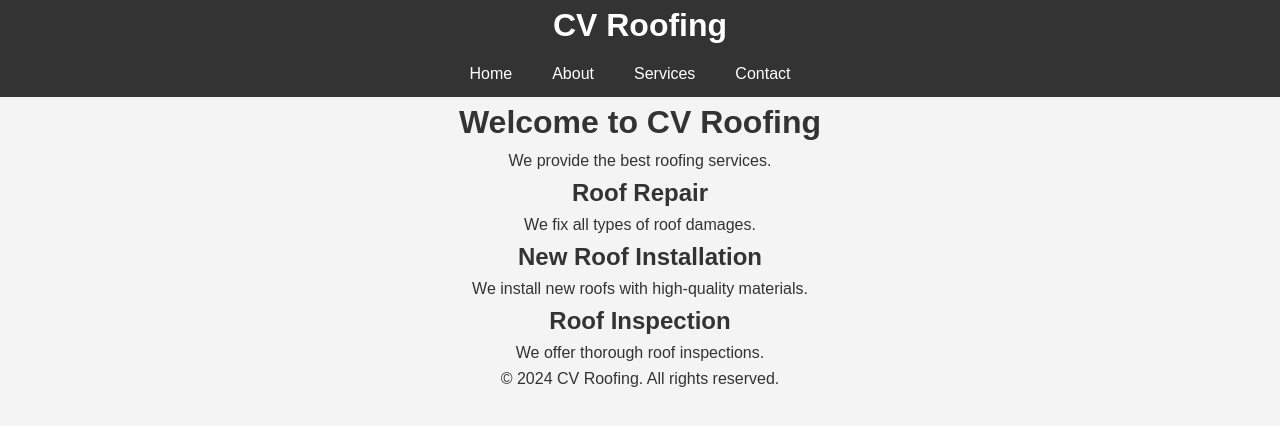
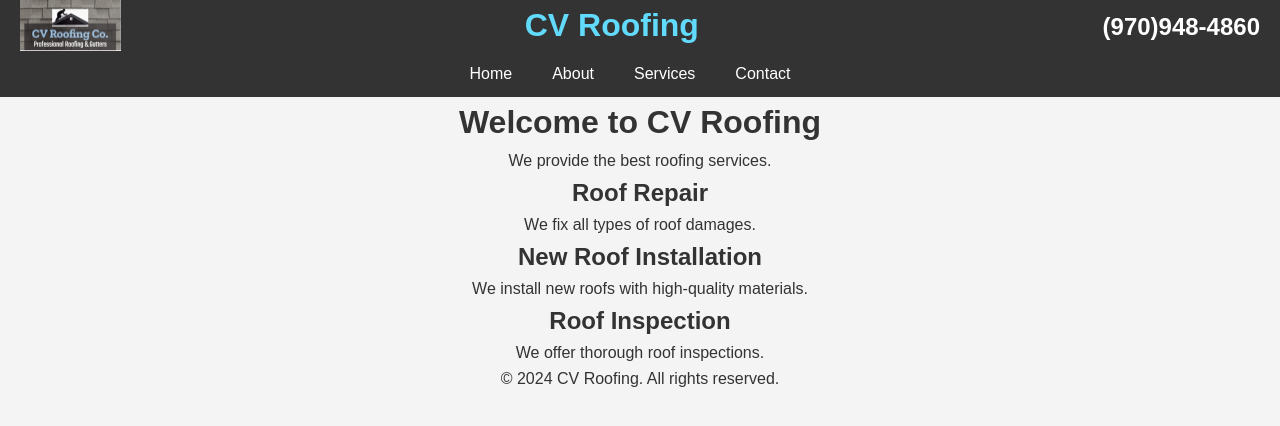
Before and after one commit to CS0econtreras/cvRoofing, a React (Create React App) app in the folder cvroofing/: page / in a window 1280 px wide. Shown: the top 426 px of the page. Built offline with nearby package versions, Linux system fonts and the light colour scheme.

Commit message:
this is second css styling push

```diff
--- a/cvroofing/src/App.css
+++ b/cvroofing/src/App.css
@@ -32,12 +32,29 @@
 .topHeader {
   background-color: #333;
   color: white;
-  padding: 20xp;
 }
 
 .topHeader h1 {
   margin: 0;
-  padding-bottom: 10xp;
+  text-align: center;
+  color:#61dafb;
+  flex-grow: 1
+}
+
+.topHeader h2 {
+  margin: 0;
+  color: white;
+  padding-top: 8px;
+  padding-right: 20px;
+}
+
+.header-info {
+  display: flex;
+  justify-content: center;
+}
+
+.header-info img {
+  padding-left: 20px;
 }
 
 .header-nav ul {
@@ -49,6 +66,7 @@
 
 .header-nav li {
   margin-right: 20px;
+  color: #61dafb;
 }
 
 .header-nav li a {
--- a/cvroofing/src/components/Header.js
+++ b/cvroofing/src/components/Header.js
@@ -1,10 +1,15 @@
 import React from 'react';
 import { Link } from 'react-router-dom';
+import cvlogo from '../assets/images/cvlogo.png'
 
 const Header = () => {
   return (
     <header class="topHeader">
-      <h1>CV Roofing</h1>
+      <div class="header-info">
+        <img src={cvlogo} alt="Logo" className="header=logo" />
+        <h1>CV Roofing</h1>
+        <h2>(970)948-4860</h2>
+      </div>
       <nav class="header-nav">
         <ul>
           <li><Link to="/">Home</Link></li>
```
Also changed, not shown: cvroofing/src/assets/images/cvlogo.png (added).
